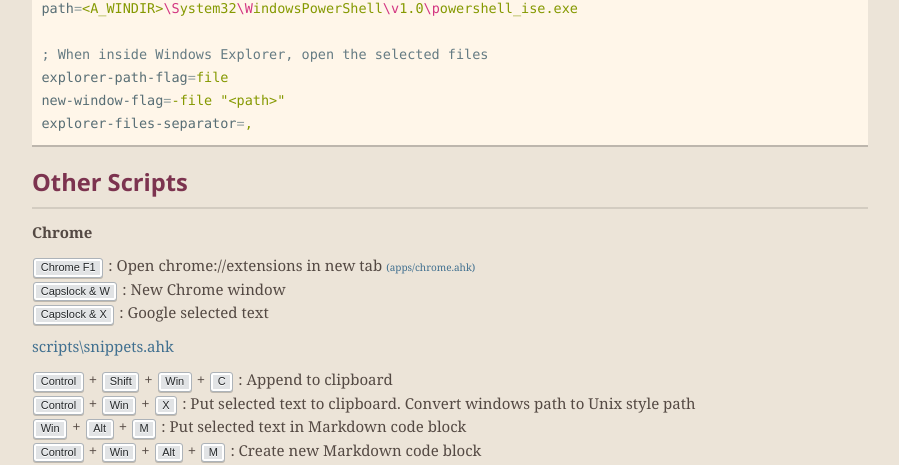
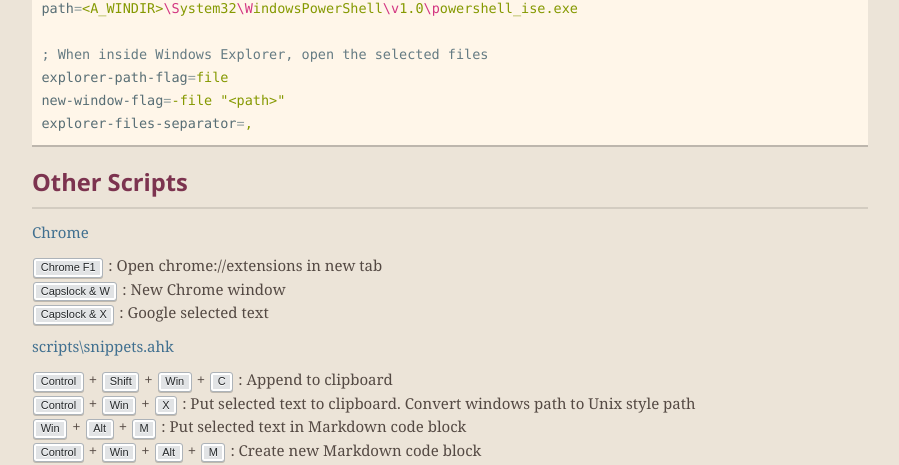
Before and after one commit to itenium-be/Mi-Ke, a Jekyll site: the page built from index.md, in a window 1280 px wide and 900 px high, scrolled down 2871 px. Shown: the top 465 px of the window, without its empty margins (190-1089 px from the left). Built offline with Jekyll 4.4.1, drawn with Linux system fonts in a browser that asks for light colours; nearby versions of some CDN libraries.

Commit message:
chrome link fix

```diff
--- a/index.md
+++ b/index.md
@@ -127,9 +127,9 @@ explorer-files-separator=,
 
 ## Other Scripts
 
-**Chrome**
+[Chrome](https://github.com/Laoujin/Mi-Ke/blob/master/scripts/apps/chrome.ahk)
 
-{% include kbd k="Chrome F1" l="Open chrome://extensions in new tab" github="apps/chrome.ahk" %}
+{% include kbd k="Chrome F1" l="Open chrome://extensions in new tab" %}
 {% include kbd k="Capslock & W" l="New Chrome window" %}
 {% include kbd k="Capslock & X" l="Google selected text" %}
 
```
